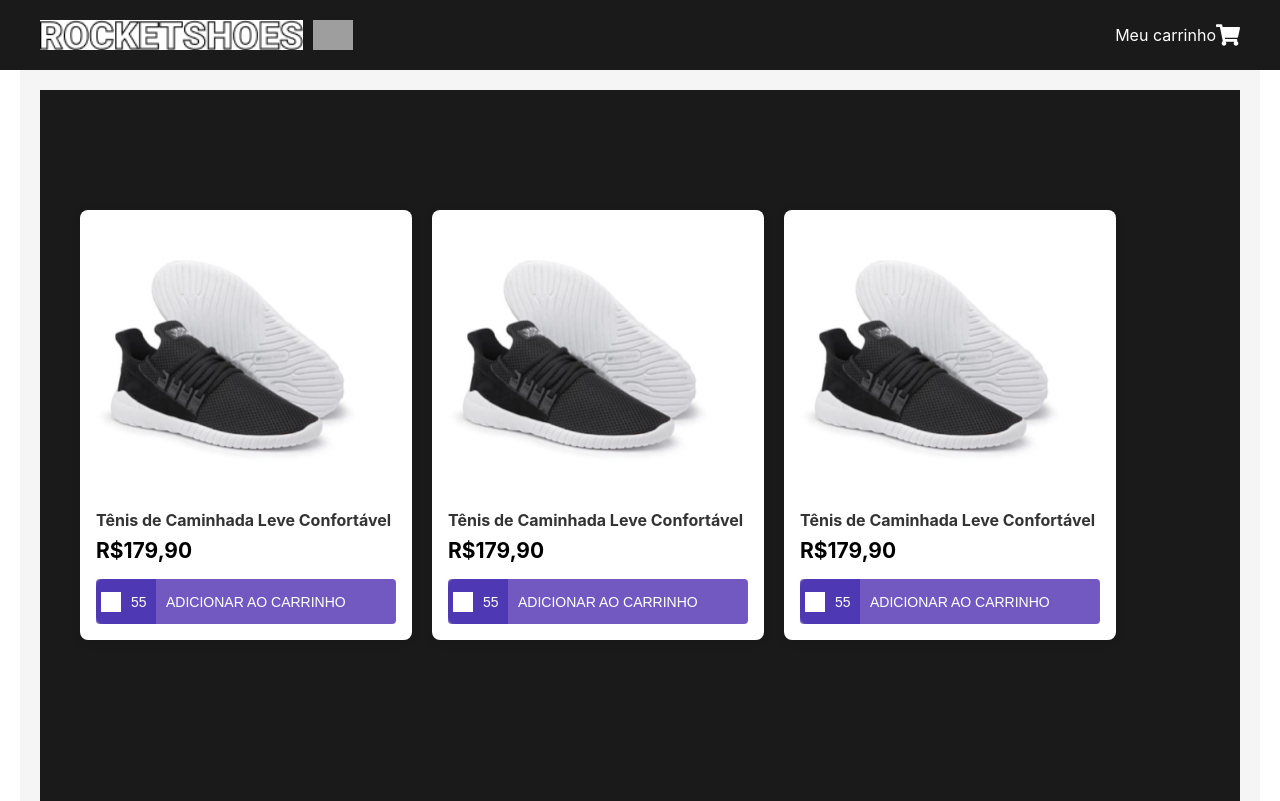
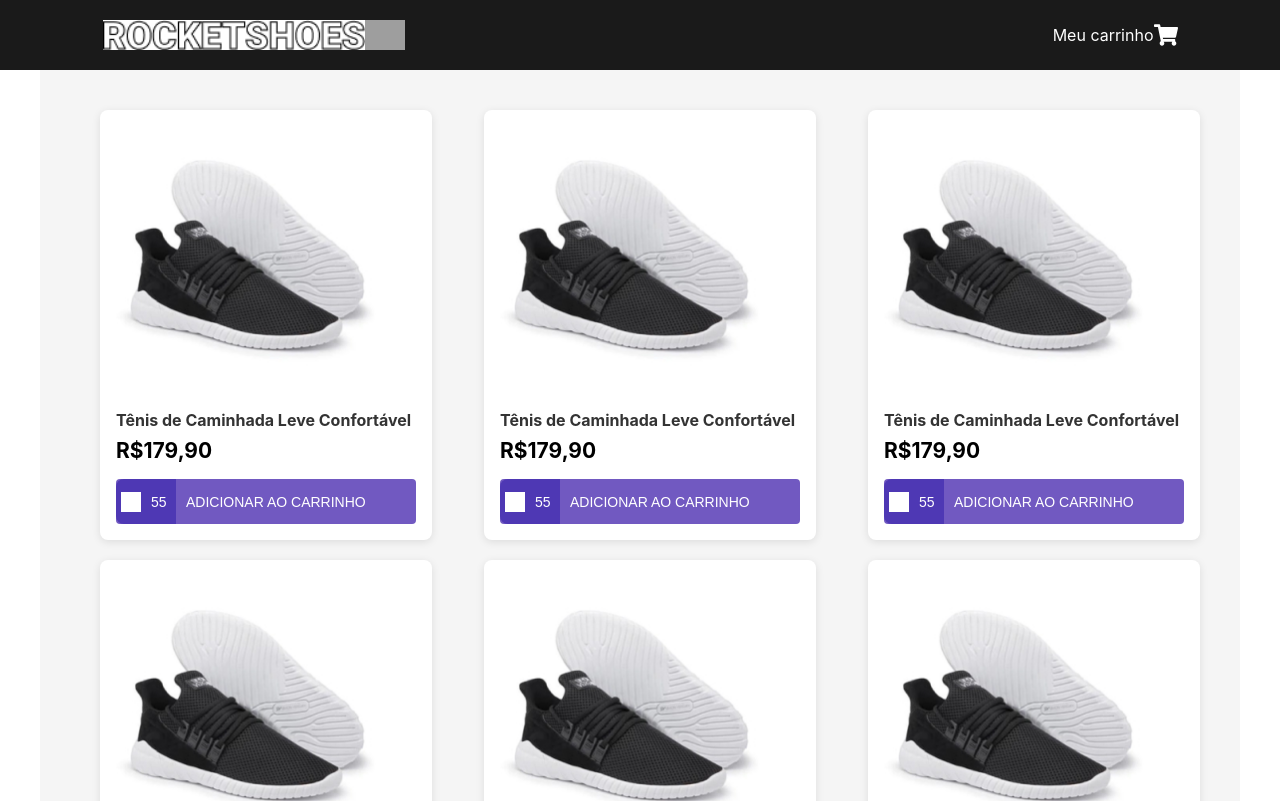
Before and after one commit to Nicolasmoss92/shopping-cart, a React (Create React App) app in the folder cart/: page / in a window 1280 px wide. Shown: the top 801 px of the page. Built offline with nearby package versions, Linux system fonts and the light colour scheme; grey boxes are pictures that could not be loaded.

Commit message:
feat: card position

```diff
--- a/cart/src/components/Header/styles.ts
+++ b/cart/src/components/Header/styles.ts
@@ -9,7 +9,7 @@
   display: flex;
   justify-content: space-between;
   align-items: center;
-  max-width: 1200px;
+  max-width: 1075px;
   margin: 0 auto;
   padding: 0 20px;
 `;
@@ -20,7 +20,7 @@
 
   img {
     height: 30px;
-    margin-right: 10px; /* Espaço entre as imagens */
+    margin-right: 0px; /* Espaço entre as imagens */
   }
 
   img:last-child {
--- a/cart/src/components/layout/card/Card/styles.ts
+++ b/cart/src/components/layout/card/Card/styles.ts
@@ -8,7 +8,7 @@
   text-align: center;
   max-height: 442px;
   max-width: 300px;
-  margin-top: 100px; /* Distância do topo */
+  margin-top: 0px; /* Distância do topo */
   margin-left: 20px; /* Distância da esquerda */
   display: flex;
   flex-direction: column;
--- a/cart/src/pages/ListItensPage.tsx
+++ b/cart/src/pages/ListItensPage.tsx
@@ -16,6 +16,13 @@
                     <Cart />
                     <Cart />
                     <Cart />
+                    <Cart />
+                    <Cart />
+                    <Cart />
+                    <Cart />
+                    <Cart />
+                    <Cart />
+
                 </CardGrid>
             </MainContainer>
         </div>
--- a/cart/src/styles/globalStyles.ts
+++ b/cart/src/styles/globalStyles.ts
@@ -7,18 +7,31 @@
   min-height: 100vh;
   display: flex;
   justify-content: center;
-  align-items: center;
+  align-items: flex-start; /* Alinha ao topo */
+  width: 100%; /* Garante que ocupe toda a largura da tela */
   max-width: 1200px;
-  margin: 0 auto;
+  margin: 0 auto; /* Centraliza o container */
+  box-sizing: border-box; /* Inclui padding na largura total */
 `;
 
+
+// CardGrid - Grid responsivo para os cards
 export const CardGrid = styled.div`
-  display: flex; /* Usando flexbox para melhor controle */
-  justify-content: flex-start; /* Alinha os itens à esquerda */
-  align-items: flex-start; /* Alinha os itens no topo */
-  width: 100vw; /* Largura total da tela */
-  height: 100vh; /* Altura total da tela */
-  background-color: #1a1a1a; /* Cor de fundo */
-  padding: 20px; /* Espaçamento interno */
-  box-sizing: border-box; /* Inclui o padding na largura e altura total */
-`;;
+  display: flex;
+  flex-wrap: wrap; /* Permite que os cards quebrem linha */
+  justify-content: flex-start;
+  gap: 20px;
+  width: 100%;
+  padding: 20px;
+  box-sizing: border-box;
+  margin-top: 0px;
+
+  /* Para telas grandes */
+  @media (min-width: 1024px) {
+    justify-content: space-between; /* Distribui os cards de forma uniforme */
+  }
+
+  @media (max-width: 768px) {
+    justify-content: center; /* Centraliza os cards em telas menores */
+  }
+`;
```
